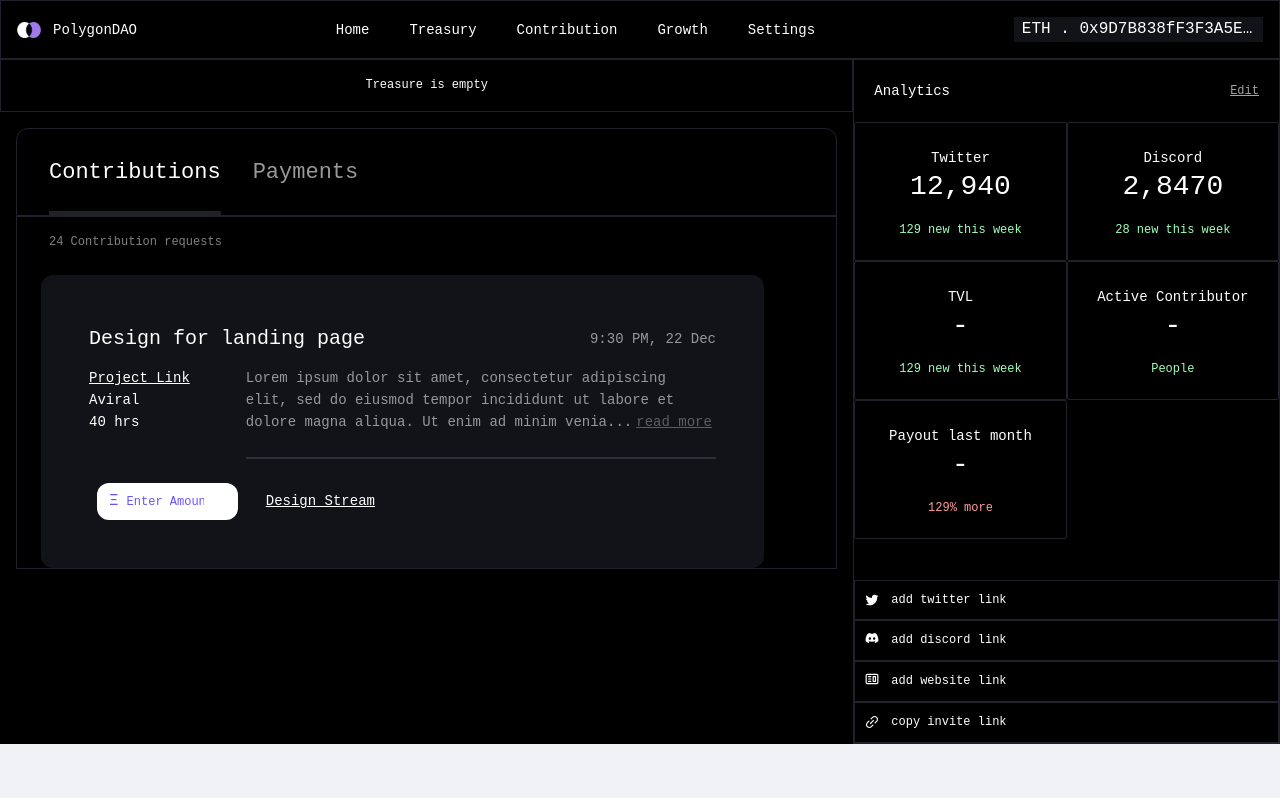
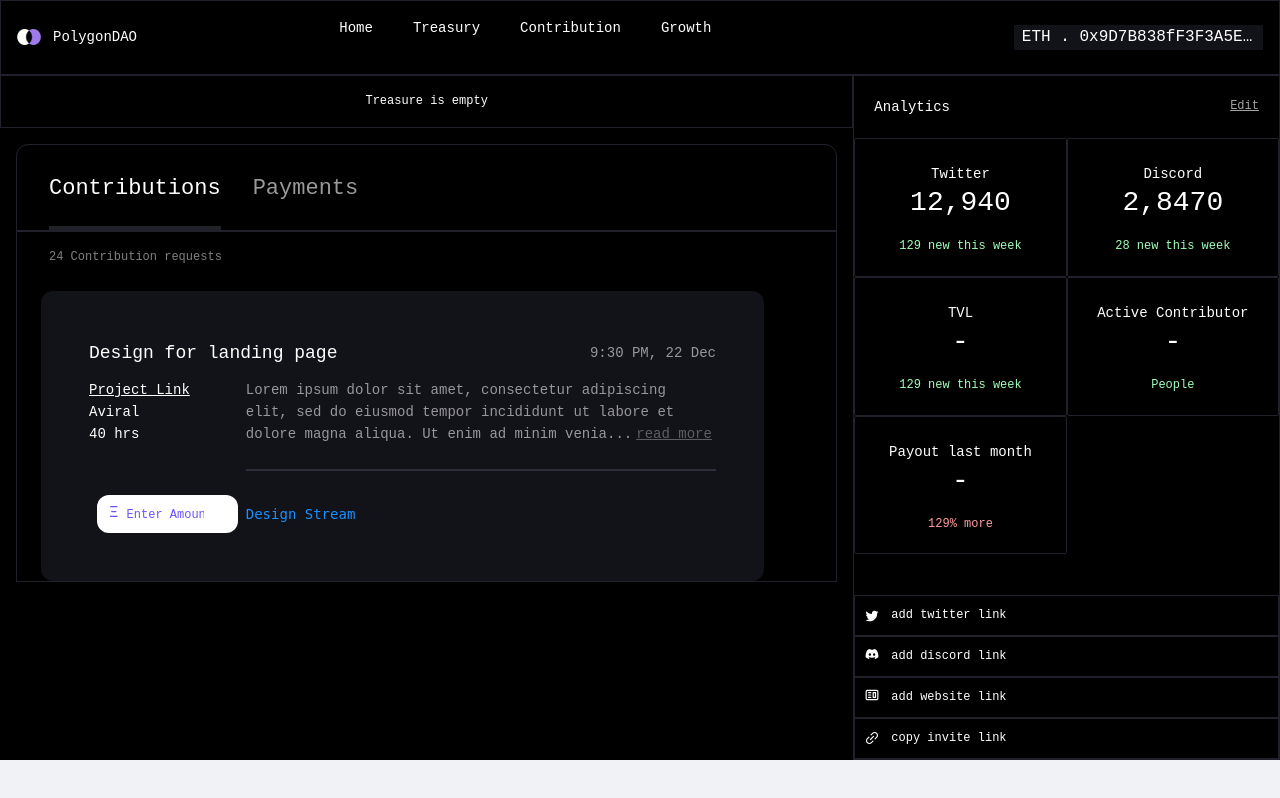
Before and after one commit to eth-jashan/dambo-member-repo, a React (Create React App) app: page /dashboard in a window 1280 px wide. Built offline with nearby package versions, Linux system fonts and the light colour scheme.

Commit message:
refactoring code

```diff
--- a/src/components/ContributionCard/index.js
+++ b/src/components/ContributionCard/index.js
@@ -13,18 +13,18 @@ export default function ContributionCard() {
 
     const renderTitleInfo = () => (
         <Row align='middle' justify='space-between'>
-            <Typography.Text style={{fontSize:'20px', fontFamily:'monospace', color:'white'}}>Design for landing page</Typography.Text>
+            <div className={styles.cardTitle}>Design for landing page</div>
             <>
-                <Typography.Text style={{fontSize:'14px', fontFamily:'monospace', opacity:0.56, color:'white'}} >9:30 PM, 22 Dec</Typography.Text>
+                <div className={styles.timeText} >9:30 PM, 22 Dec</div>
             </>
         </Row>
     )
 
     const renderContriInfo = () => (
         <div style={{display:'flex', flexDirection:'column', alignItems:'flex-start'}}>
-            <Typography.Link style={{color:'#FFFFFF', fontFamily:'monospace', textDecoration:'underline', fontSize:'14px'}}>Project Link</Typography.Link>
-            <Typography.Text style={{color:'#FFFFFF', fontFamily:'monospace', fontSize:'14px'}}>Aviral</Typography.Text>
-            <Typography.Text style={{color:'#FFFFFF', fontFamily:'monospace', fontSize:'14px'}}>40 hrs</Typography.Text>
+            <div className={styles.projectTitle}>Project Link</div>
+            <div className={styles.projectContributor}>Aviral</div>
+            <div className={styles.projectContributor}>40 hrs</div>
         </div>
     )
 
@@ -60,8 +60,8 @@ export default function ContributionCard() {
 
     const renderAmountInput = () => (
         <Col span={6}>
-            <div style={{width:'100%', display:'flex', flexDirection:'row',padding:'6px 12px 6px 12px', justifyContent:'space-between', borderRadius:'12px', background:getInputContainerBackground()}}>
-                <div style={{display:'flex', flexDirection:'row'}}>
+            <div className={styles.inputContainer} style={{background:getInputContainerBackground()}}>
+                <div className={styles.flexContainer}>
                     <Typography.Text style={{fontFamily:'monospace',color:!isFocus && parseFloat(amount)>0?'white':'#6852FF', fontSize:'16px'}}>Ξ</Typography.Text>
                     <input value={amount} onChange={(e)=>setAmount(e.target.value)} placeholder="Enter Amount"  onFocus={()=>setIsFocus(true)} onBlur={()=>setIsFocus(false)} style={{color:!isFocus && parseFloat(amount)>0?'white':'#6852FF'}} className={styles.input} />
                 </div>
@@ -90,9 +90,9 @@ export default function ContributionCard() {
                 {renderContriParagraph()}
             </Col>
         </Row>
-        <div style={{flexDirection:'row', display:'flex',alignItems:'center'}}>
+        <div className={styles.inputDiv}>
             {renderAmountInput()}
-            <Typography.Link style={{color:'#FFFFFF', fontFamily:'monospace', textDecoration:'underline', fontSize:'14px', marginLeft:'20px'}}>Design Stream</Typography.Link>
+            <a className={styles.streamText}>Design Stream</a>
         </div>
         </Card>
         )
--- a/src/components/ContributionCard/style.module.css
+++ b/src/components/ContributionCard/style.module.css
@@ -17,3 +17,57 @@
     font-size: 20px;
     align-self: center;
 }
+
+.timeText{
+    font-size:14px;
+    font-family:monospace;
+    opacity:0.56;
+    color:white
+}
+
+.cardTitle{
+    font-size:18px;
+    font-family:monospace;
+    color:white
+}
+
+.projectTitle{
+    color:#FFFFFF;
+    font-family:monospace;
+    text-decoration: underline;
+    font-size :14px
+}
+
+.projectContributor{
+    color:#FFFFFF;
+    font-family:monospace;
+    font-size:14px
+}
+
+.inputContainer{
+    width:100%;
+    display:flex;
+    flex-direction:row;
+    padding: 6px 12px 6px 12px;
+    justify-content:space-between;
+    border-radius:12px
+}
+
+.flexContainer{
+    display:flex;
+    flex-direction:row
+}
+
+.inputDiv{
+    flex-direction: row;
+    display:flex;
+    align-items:center
+}
+
+.streamText{
+    color:'#FFFFFF';
+    font-family:'monospace';
+    text-decoration:'underline';
+    font-size:'14px';
+    margin-left:'20px'
+}
--- a/src/components/Header/index.js
+++ b/src/components/Header/index.js
@@ -2,38 +2,39 @@ import React, { useState } from "react";
 import { Menu, Typography,  Row, Col,  message, Dropdown } from "antd";
 import logoTest from '../../assets/logo-test.png'
 import 'antd/dist/antd.css'
+import styles from "./style.module.css";
 
 export default function HeaderComponent() {
 
     const [current, setCurrent] = useState('home')
 
     const renderLogo = () => (
-        <div style={{display:'flex', flexDirection:'row', width:'100%'}}>
-            <img alt={logoTest}  style={{height:'16px', width:'24px', alignSelf:'center'}} src={logoTest} />
-            <Typography.Text style={{fontFamily:'monospace', marginLeft:'12px', color:'white', alignSelf:'center', fontSize:'14px'}}>PolygonDAO</Typography.Text>
+        <div className={styles.logoContainer}>
+            <img alt={logoTest}  className={styles.img} src={logoTest} />
+            <div className={styles.logoHeading}>PolygonDAO</div>
         </div>
     )
 
-    const handleClick = e => {
-        console.log('click ', e);
-        setCurrent(e.key)
-      };
+    // const handleClick = e => {
+    //     console.log('click ', e);
+    //     setCurrent(e.key)
+    //   };
 
     const renderMenu = () => (
      <div style={{display:'flex', flexDirection:'row'}}>
-         <div style={{color:'white', fontFamily:'monospace', fontSize:'14px'}}>
+         <div className={styles.menuText}>
             Home
          </div>
-         <div style={{color:'white', fontFamily:'monospace', marginLeft:'40px', fontSize:'14px'}}>
+         <div className={styles.menuTextMiddle}>
             Treasury
          </div>
-         <div style={{color:'white', fontFamily:'monospace', marginLeft:'40px', fontSize:'14px'}}>
+         <div className={styles.menuTextMiddle}>
             Contribution
          </div>
-         <div style={{color:'white', fontFamily:'monospace', marginLeft:'40px', fontSize:'14px'}} >
+         <div className={styles.menuTextMiddle} >
             Growth
          </div>
-         <div style={{color:'white', fontFamily:'monospace', marginLeft:'40px', fontSize:'14px'}}>
+         <div lassName={styles.menuTextMiddle} >
             Settings
          </div>
      </div>
@@ -55,7 +56,7 @@ export default function HeaderComponent() {
 
     const renderWalletPicker = () => (
         <Dropdown onClick={e => e.preventDefault()} overlay={walletMenu}>
-            <div style={{alignSelf:'center',paddingRight:'8px', paddingLeft:'8px',display:'flex',justifyContent:'center', background:'#121219'}}>
+            <div className={styles.walletContainer}>
                 <Typography.Text ellipsis={true} style={{fontFamily:'monospace', color:'white',  fontSize:'16px'}}>ETH . 0x9D7B838fF3F3A5E576da461920B633c80F040</Typography.Text>
             </div>
         </Dropdown>
--- /dev/null
+++ b/src/components/Header/style.module.css
@@ -0,0 +1,41 @@
+.logoContainer{
+    display:flex;
+    flex-direction:row;
+    width:100%
+}
+
+.img{
+    height:16px;
+    width:24px;
+    align-self:center
+}
+
+.logoHeading{
+    font-family: monospace;
+    margin-left:12px;
+    color: white;
+    align-self: center;
+    font-size : 14px
+}
+
+.menuText{
+    color:white;
+    font-family:monospace;
+    font-size:14px
+}
+
+.menuTextMiddle{
+    color:white;
+    font-family:monospace;
+    font-size:14px;
+    margin-left: 40px;
+}
+
+.walletContainer{
+    align-self: center;
+    padding-right: 8px;
+    padding-left: 8px;
+    display: flex;
+    justify-content: center;
+    background: #121219
+}
--- /dev/null
+++ b/src/components/PaymentCard/index.js
@@ -0,0 +1,55 @@
+import { Card, Col, Divider, Row, Typography } from 'antd'
+import React, { useState } from 'react'
+import TickSvg from "../../assets/Icons/tick.svg";
+import styles from "./style.module.css";
+import { MdEdit } from 'react-icons/md'
+
+export default function PaymentCard() {
+
+    const demoArticle = 'Lorem ipsum dolor sit amet, consectetur adipiscing elit, sed do eiusmod tempor incididunt ut labore et dolore magna aliqua. Ut enim ad minim veniam, quis nostrud exercitation ullamco laboris nisi ut aliquip ex ea commodo'
+
+    const renderTitleInfo = () => (
+        <>
+            <div className={styles.timeText} >9:30 PM, 22 Dec </div>
+            <div className={styles.cardTitle}>Payout for Something -(0x48D2F1...)</div>
+        </>
+    )
+
+    const renderContriParagraph = () => (
+        <>
+            <Typography.Paragraph
+                style={{color:'#FFFFFF', fontFamily:'monospace', fontSize:'14px', opacity:0.56}}
+                ellipsis={{
+                    rows:3,
+                    expandable: true,
+                    onEllipsis: ellipsis => {
+                        console.log('Ellipsis changed:', ellipsis);
+                    },
+                    symbol:<Typography.Link style={{color:'#FFFFFF', fontFamily:'monospace', fontSize:'14px', opacity:0.56, textDecoration:'underline'}}>read more</Typography.Link>
+
+                }}
+            >
+            {demoArticle}
+            </Typography.Paragraph>
+        </>
+    )
+
+    return(
+        <Card
+            hoverable
+            style={{
+                width:'90%',
+                background:'#121219',
+                border:0, borderRadius:'12px',
+                alignSelf:'center',
+                padding:'24px 24px 24px 24px',
+                textAlign:'left'
+            }}
+        >
+        {renderTitleInfo()}
+        {renderContriParagraph()}
+            <a className={styles.textLink}>(1/2) Waiting for others to approve</a>
+        </Card>
+        )
+
+}
--- /dev/null
+++ b/src/components/PaymentCard/style.module.css
@@ -0,0 +1,39 @@
+.input{
+    background:transparent;
+    border:0;
+    font-family: monospace;
+    width: 70%;
+    margin-left: 6px;
+}
+
+::placeholder {
+    color: #6852FF;
+    font-family: monospace;
+    font-size: 12px;
+}
+
+.logoEdit{
+    color: 'white';
+    font-size: 20px;
+    align-self: center;
+}
+
+.timeText{
+    font-size:14px;
+    font-family:monospace;
+    opacity:0.56;
+    color:white
+}
+
+.cardTitle{
+    font-size:18px;
+    font-family:monospace;
+    color:white
+}
+
+.textLink{
+    color:#FFB22E;
+    font-family:monospace;
+    text-decoration:underline;
+    font-size:14px;
+}
--- a/src/pages/Dashboard/index.js
+++ b/src/pages/Dashboard/index.js
@@ -1,28 +1,32 @@
 import { List, Col, Row, Typography } from 'antd';
 import React, { useState } from 'react'
 import ContributionCard from '../../components/ContributionCard';
+import PaymentCard from '../../components/PaymentCard';
 import DashboardLayout from '../../views/DashboardLayout';
+import styles from "./style.module.css";
 
 export default function Dashboard() {
 
     const [tab, setTab] = useState('contributions')
 
     const renderTab = () => (
-        <Row style={{border:'1px solid #21212B', width:'100%', paddingLeft:'32px', paddingTop:'20px', borderTopRightRadius:'12px', borderTopLeftRadius:'12px'}}>
-            <Col onClick={()=>setTab('contributions')} style={{paddingBottom:'20px', borderBottom:tab ==='contributions'?'4px solid #21212A':null}}>
-                <Typography.Text style={{fontSize:'22px', color:'white', fontFamily:'monospace', opacity:tab==='contributions'?1:0.6}}>Contributions</Typography.Text>
-            </Col>
+        <div className={styles.tabContainer}>
+            <Row>
+                <Col onClick={()=>setTab('contributions')} style={{paddingBottom:'20px', borderBottom:tab ==='contributions'?'4px solid #21212A':null}}>
+                    <span className={tab==='contributions'?styles.tabHeadingFocus:styles.tabHeading}>Contributions</span>
+                </Col>
 
-            <Col onClick={()=>setTab('payments')} style={{paddingBottom:'20px', borderBottom:tab ==='payments'?'4px solid #21212A':null, marginLeft:'32px'}}>
-                <Typography.Text style={{fontSize:'22px', color:'white', fontFamily:'monospace',  opacity:tab==='payments'?1:0.6}}>Payments</Typography.Text>
-            </Col>
-        </Row>
+                <Col onClick={()=>setTab('payments')} style={{paddingBottom:'20px', borderBottom:tab ==='payments'?'4px solid #21212A':null, marginLeft:'32px'}}>
+                    <span className={tab==='payments'?styles.tabHeadingFocus:styles.tabHeading}>Payments</span>
+                </Col>
+            </Row>
+        </div>
     )
 
     const renderScene = () => (
         <>
-        <div style={{ width:'100%',border:'1px solid #21212B', paddingLeft:'32px', display:'flex', flexDirection:'column'}}>
-        <Typography.Text style={{color:'#FFFFFF', fontSize:'12px', opacity:0.5, fontFamily:'monospace', alignSelf:'flex-start',marginTop:'16px', marginBottom:'24px'}}>24 Contribution requests</Typography.Text>
+        <div className={styles.tabSceneContainer}>
+        <span className={styles.requestText}>24 Contribution requests</span>
             <List
                 grid={{
                     gutter: 16,
@@ -36,7 +40,7 @@ export default function Dashboard() {
                 style={{alignSelf:'center', width:'100%'}}
                 dataSource={['1']}
                 renderItem={item => (
-                    <ContributionCard />
+                    tab ==='contributions'? <ContributionCard />:<PaymentCard />
                 )}
             />
         </div>
--- /dev/null
+++ b/src/pages/Dashboard/style.module.css
@@ -0,0 +1,37 @@
+.tabContainer{
+    border:1px solid #21212B;
+    width:100%;
+    padding-left:32px;
+    padding-top:20px;
+    border-top-right-radius :12px;
+    border-top-left-radius :12px
+}
+.tabHeadingFocus{
+    font-size :22px;
+    color:white;
+    font-family:monospace;
+    opacity:1
+}
+.tabHeading{
+    font-size :22px;
+    color:white;
+    font-family:monospace;
+    opacity:0.6
+}
+.tabSceneContainer{
+    width:100%;
+    border:1px solid #21212B;
+    padding-left:32px;
+    display:flex;
+    flex-direction:column;
+    height:100%
+}
+.requestText{
+    color:#FFFFFF;
+    font-size:12px;
+    opacity: 0.5;
+    font-family:monospace;
+    align-self:flex-start;
+    margin-top:16px;
+    margin-bottom:24px
+}
--- a/src/views/DashboardLayout/index.js
+++ b/src/views/DashboardLayout/index.js
@@ -1,8 +1,7 @@
 import React from "react";
 import { Layout, Typography,  Row, Col, Card } from "antd";
-import {FaDiscord} from 'react-icons/fa'
-import {CgWebsite} from 'react-icons/cg'
 import 'antd/dist/antd.css'
+import styles from "./style.module.css";
 import HeaderComponent from "../../components/Header";
 import DashboardStats from "../../components/DashboradStats";
 const { Content } = Layout;
@@ -11,22 +10,24 @@ const { Content } = Layout;
 export default function DashboardLayout({ children }) {
 
   return (
-      <Layout style={{width:'100%'}}>
+      <Layout style={{}}>
           <HeaderComponent />
 
         <Content>
-          <Row style={{width:'100%'}}>
+          <Row style={{}}>
             <Col span={16} style={{ width:'100%',  background:'black'}}>
 
-              <div style={{background:'black', padding:'16px', border:'1px solid #21212B', color:'white', fontFamily:'monospace', fontSize:'12px'}}>
+              <div className={styles.treasureContainer}>
                 Treasure is empty
               </div>
 
               {children}
 
             </Col>
-            <Col span={8} style={{background:'black', width:'100%', border:'1px solid #21212B', display:'flex', flexDirection:'column', justifyContent:'space-between', height:'100%'}}>
+            <Col span={8} style={{background:'black',  border:'1px solid #21212B'}}>
+            <div className={styles.dashboardContainer}>
               <DashboardStats />
+            </div>
             </Col>
           </Row>
         </Content>
--- /dev/null
+++ b/src/views/DashboardLayout/style.module.css
@@ -0,0 +1,14 @@
+.treasureContainer{
+    background: black;
+    padding:16px;
+    border:1px solid #21212B;
+    color:white;
+    font-family:monospace;
+    font-size :12px
+}
+.dashboardContainer{
+    display:'flex';
+    flex-direction:'column';
+    justify-content:'space-between';
+    height:'100%'
+}
```
Lines whose indentation alone changed are shown as unchanged.
